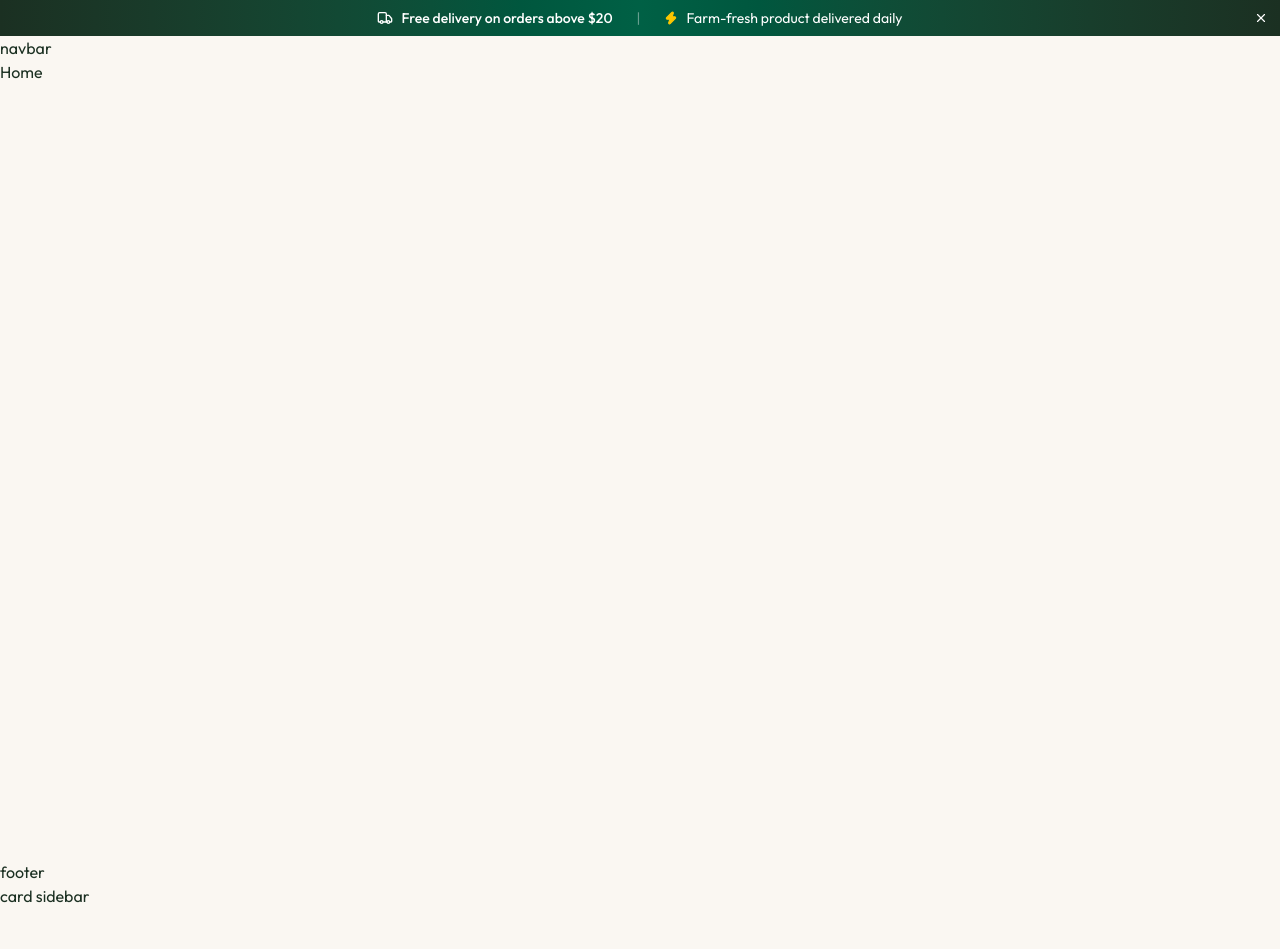
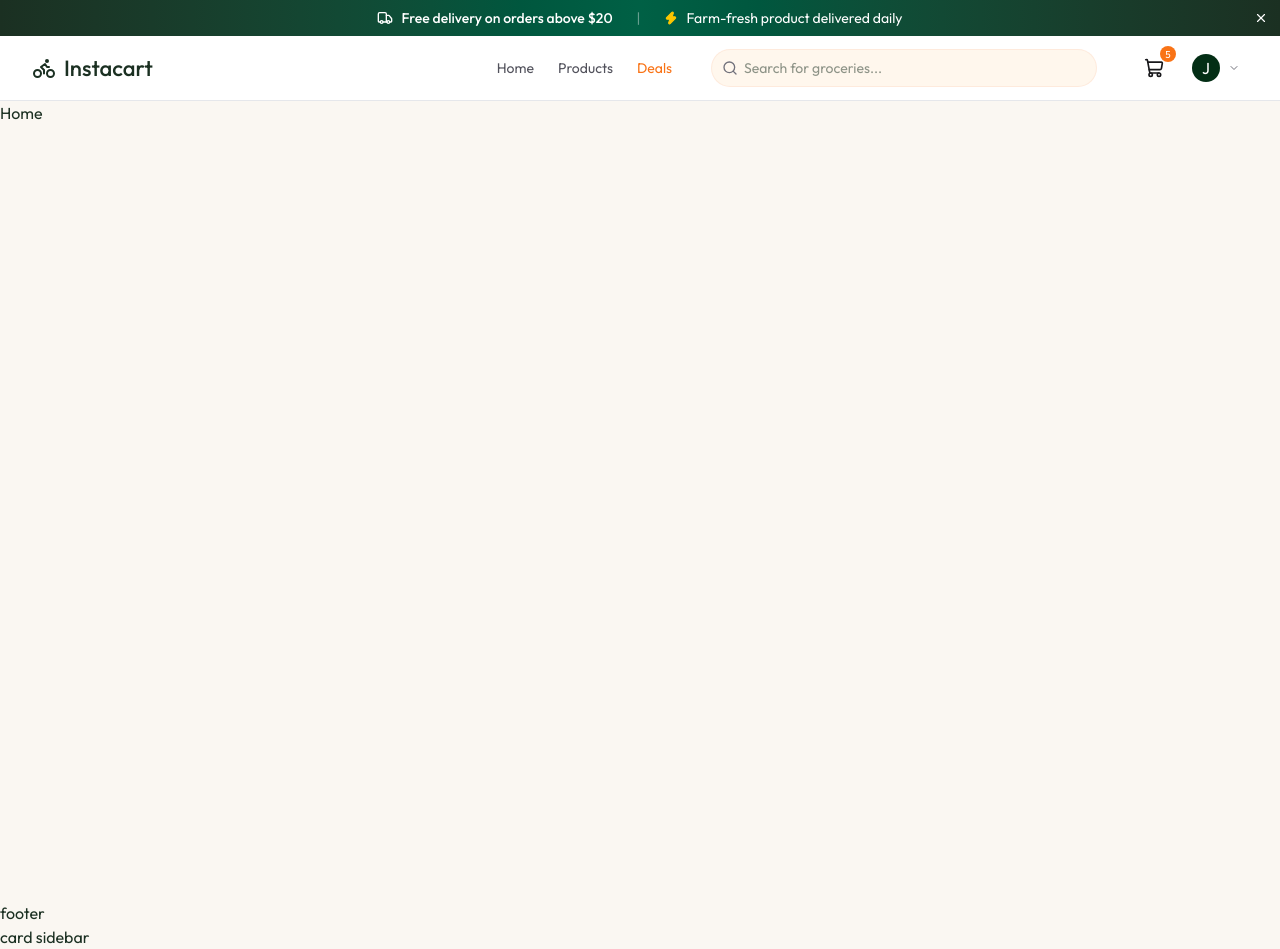
Before and after one commit to kashifashah1/InstaCart---Grocery-Delivery-PERN-stack-App, a React (Vite) app in the folder client/: page / in a window 1280 px wide. Before the commit the page ends 908 px from the top, so only its background shows below. Built offline with nearby package versions, Linux system fonts and the light colour scheme.

Commit message:
Working on navbar.tsx

```diff
--- a/client/src/App.tsx
+++ b/client/src/App.tsx
@@ -1,51 +1,59 @@
-import { Toaster } from "react-hot-toast"
-import { Route, Routes } from "react-router-dom"
-import Login from "./pages/Login"
-import AppLayout from "./pages/AppLayout"
-import Home from "./pages/Home"
-import Products from "./pages/Products"
-import ProductPage from "./pages/ProductPage"
-import SearchResults from "./pages/SearchResults"
-import FlashDeals from "./pages/FlashDeals"
-import Checkout from "./pages/Checkout"
-import MyOrders from "./pages/MyOrders"
-import OrderTracking from "./pages/OrderTracking"
-import Addresses from "./pages/Addresses"
-import ProtectedRoute from "./components/ProtectedRoute"
+import { Toaster } from "react-hot-toast";
+import { Route, Routes } from "react-router-dom";
+import Login from "./pages/Login";
+import AppLayout from "./pages/AppLayout";
+import Home from "./pages/Home";
+import Products from "./pages/Products";
+import ProductPage from "./pages/ProductPage";
+import SearchResults from "./pages/SearchResults";
+import FlashDeals from "./pages/FlashDeals";
+import Checkout from "./pages/Checkout";
+import MyOrders from "./pages/MyOrders";
+import OrderTracking from "./pages/OrderTracking";
+import Addresses from "./pages/Addresses";
+import ProtectedRoute from "./components/ProtectedRoute";
 
 const App = () => {
   return (
     <>
-    <Toaster position="top-right" toastOptions={{duration:3000,style:{
-      background:"#1B3022",color:"#fff",borderRadius:"12px",fontSize:"14px"
-    }}}/>
+      <Toaster
+        position="top-right"
+        toastOptions={{
+          duration: 3000,
+          style: {
+            background: "#1B3022",
+            color: "#fff",
+            borderRadius: "12px",
+            fontSize: "14px",
+          },
+        }}
+      />
 
-    <Routes>
+      <Routes>
+        {/* Auth page - No Navbar/Footer */}
+        <Route path="/login" element={<Login />} />
 
-      {/* Auth page - No Navbar/Footer */}
-      <Route path="/login" element={<Login/>}/>
+        {/* Main pages - With Navbar/Footer */}
+        <Route path="/" element={<AppLayout />}>
 
-      {/* Main pages - With Navbar/Footer */}
-      <Route path="/" element={<AppLayout/>}>
-        <Route index element={<Home/>}/>
-        <Route path="products" element={<Products/>}/>
-        <Route path="products/:id" element={<ProductPage/>}/>
-        <Route path="search" element={<SearchResults/>}/>
-        <Route path="deals" element={<FlashDeals/>}/>
+          {/* Parent Route = "/", Default Child = Home */}
 
-        <Route element={<ProtectedRoute/>}>
-          <Route path="checkout" element={<Checkout/>}/>
-          <Route path="orders" element={<MyOrders/>}/>
-          <Route path="orders/:id" element={<OrderTracking/>}/>
-          <Route path="addresses" element={<Addresses/>}/>
+          <Route index element={<Home />} />
+          <Route path="products" element={<Products />} />
+          <Route path="products/:id" element={<ProductPage />} />
+          <Route path="search" element={<SearchResults />} />
+          <Route path="deals" element={<FlashDeals />} />
+
+          <Route element={<ProtectedRoute />}>
+            <Route path="checkout" element={<Checkout />} />
+            <Route path="orders" element={<MyOrders />} />
+            <Route path="orders/:id" element={<OrderTracking />} />
+            <Route path="addresses" element={<Addresses />} />
+          </Route>
         </Route>
+      </Routes>
+    </>
+  );
+};
 
-      </Route>
-
-    </Routes>
-
-    </>
-  )
-}
-
-export default App
+export default App;
--- /dev/null
+++ b/client/src/components/Navbar.tsx
@@ -0,0 +1,84 @@
+import { BikeIcon, ChevronDownIcon, MenuIcon, SearchIcon, ShoppingCartIcon, UserIcon, XIcon } from "lucide-react"
+import { useState } from "react"
+import { Link, useNavigate } from "react-router-dom"
+
+const Navbar = () => {
+
+    const user:any={name:"John Doe", email: "john@example.com", isAdmin:true}
+    const {cartCount, setIsCartOpen}={
+        cartCount:5,
+        setIsCartOpen:(_data:any)=>{}
+    }
+    const [searchQuery,setSearchQuery]=useState("")
+    const [userMenuOpen,setUserMenuOpen]=useState(false)
+    const navigate=useNavigate()
+
+  return (
+    <nav className="bg-white sticky top-0 z-50 border-b border-app-border">
+        <div className="max-w-7xl mx-auto px-4 sm:px-6 lg:px-8 flex items-center justify-between h-16 gap-4">
+            {/* Logo */}
+            <Link  to='/' className="flex items-center gap-2 text-[22px] font-medium shrink-0">
+            <BikeIcon size={24}/> Instacart
+            </Link>
+            <div className="w-full flex items-center justify-end gap-4 lg:gap-10">
+                {/* NavLinks Desktop */}
+                <div className="hidden md:flex items-center gap-6 text-sm text-zinc-600">
+                    <Link to='/'>Home</Link>
+                    <Link to='/products'>Products</Link>
+                    <Link to='/deals' className="text-app-orange">Deals </Link>
+                </div>
+                {/* Search */}
+                <form className="hidden sm:flex flex-1 max-w-sm text-xs sm:text-sm">
+                    <div className="relative w-full">
+                        <SearchIcon className="absolute left-2.5 top-1/2 -translate-y-1/2 size-4 text-zinc-500" />
+                        <input type="text" placeholder="Search for groceries..." value={searchQuery}  onChange={(e)=>setSearchQuery(e.target.value)} className="w-full pl-8 p-2 bg-orange-50 rounded-full ring ring-app-orange/15 focus:ring-app-orange/30" />
+                    </div>
+                </form>
+
+                {/* Right Actions */}
+                <div className="flex items-center gap-3">
+                    {/* Cart */}
+                    <button className="relative p-2 rounded-xl" onClick={()=>setIsCartOpen(true)}>
+                        <ShoppingCartIcon className="size-5 text-zinc-900"/>
+                        {cartCount>0 && <span className="absolute -top-1 -right-1 size-4 bg-app-orange text-white text-[10px] rounded-full flex-center">{cartCount}</span>}
+                    </button>
+
+                    {/* User */}
+                    <div className="relative">
+                        {user?(
+                            <button className="flex items-center gap-2 p-2">
+                                <div className="size-7 rounded-full bg-green-950 text-white flex-center">
+                                    {user.name.charAt(0).toUpperCase()}
+                                </div>
+                                <ChevronDownIcon className="size-3 text-zinc-500"/>
+                            </button>
+                        ):(
+                            <div className="flex-center gap-2">
+                                <Link to='/login' className="hidden md:flex items-center gap-2 px-4 py-2 text-sm font-medium text-white bg-green-950 rounded-full hover:bg-green-950-light transition-colors">
+                                <UserIcon size={16}/> Sign In</Link>
+                                {userMenuOpen?<XIcon className="md:hidden" onClick={()=>setUserMenuOpen(!userMenuOpen)}/> : <MenuIcon className="md:hidden" onClick={()=>setUserMenuOpen(!userMenuOpen)}/>}
+                            </div>
+                        )}
+                        {userMenuOpen && (
+                            <>
+                              <div className="fixed inset-0 z-40" onClick={()=>setUserMenuOpen(false)}/>
+                                <div className="absolute right-0 mt-2.5 w-56 bg-white rounded-xl shadow-lg border border-app-border py-2 z-50 animate-fade-in" >
+                                    {user && (
+                                        <div className="px-4 py-2 border-b border-app-border">
+                                            <p>{user?.name}</p>
+                                        </div>
+                                    )}
+                                </div>
+
+                            </>
+                        )}
+                    </div>
+                </div>
+            </div>
+
+        </div>
+    </nav>
+  )
+}
+
+export default Navbar
--- a/client/src/pages/AppLayout.tsx
+++ b/client/src/pages/AppLayout.tsx
@@ -1,12 +1,12 @@
 import { Outlet } from "react-router-dom";
 import Banner from "../components/Banner";
+import Navbar from "../components/Navbar";
 
 const AppLayout = () => {
   return (
     <>
-      {/* Banner */}
       <Banner/>
-      <p>navbar</p>
+      <Navbar/>
       <main className="min-h-screen">
         <Outlet />
       </main>
```
Also changed, not shown: client/src/main.tsx (+10 -0 lines).
